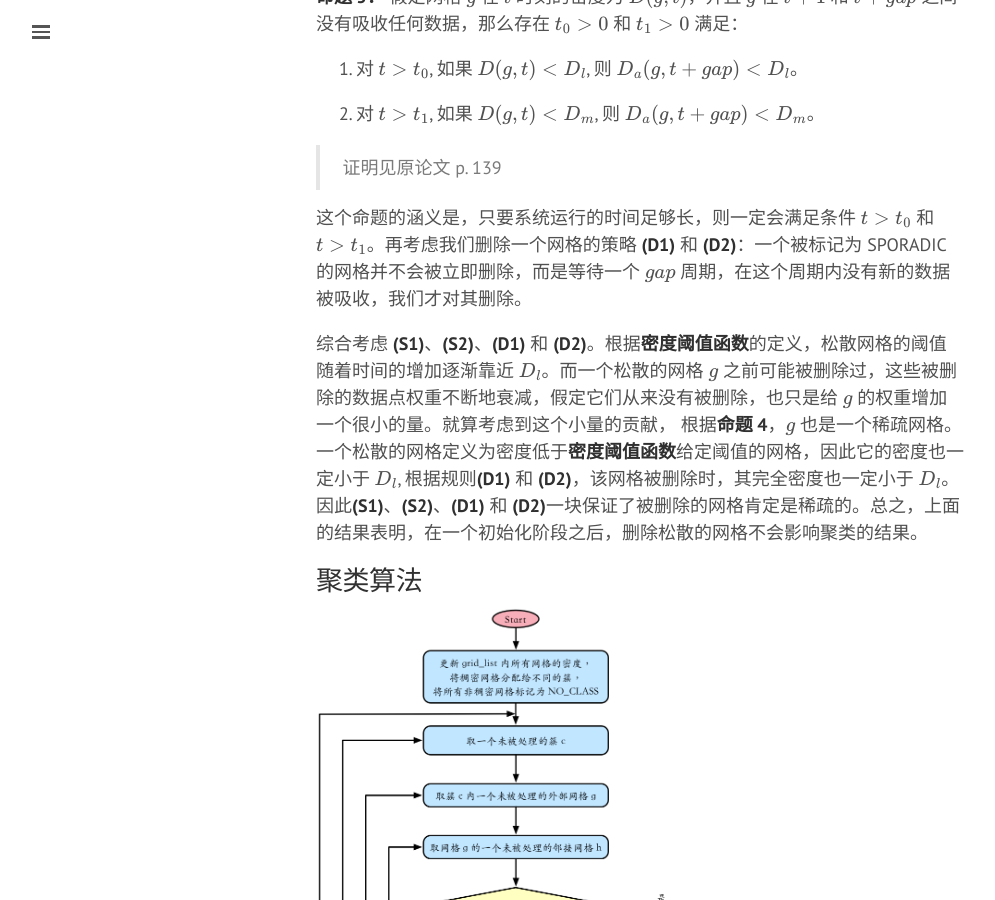
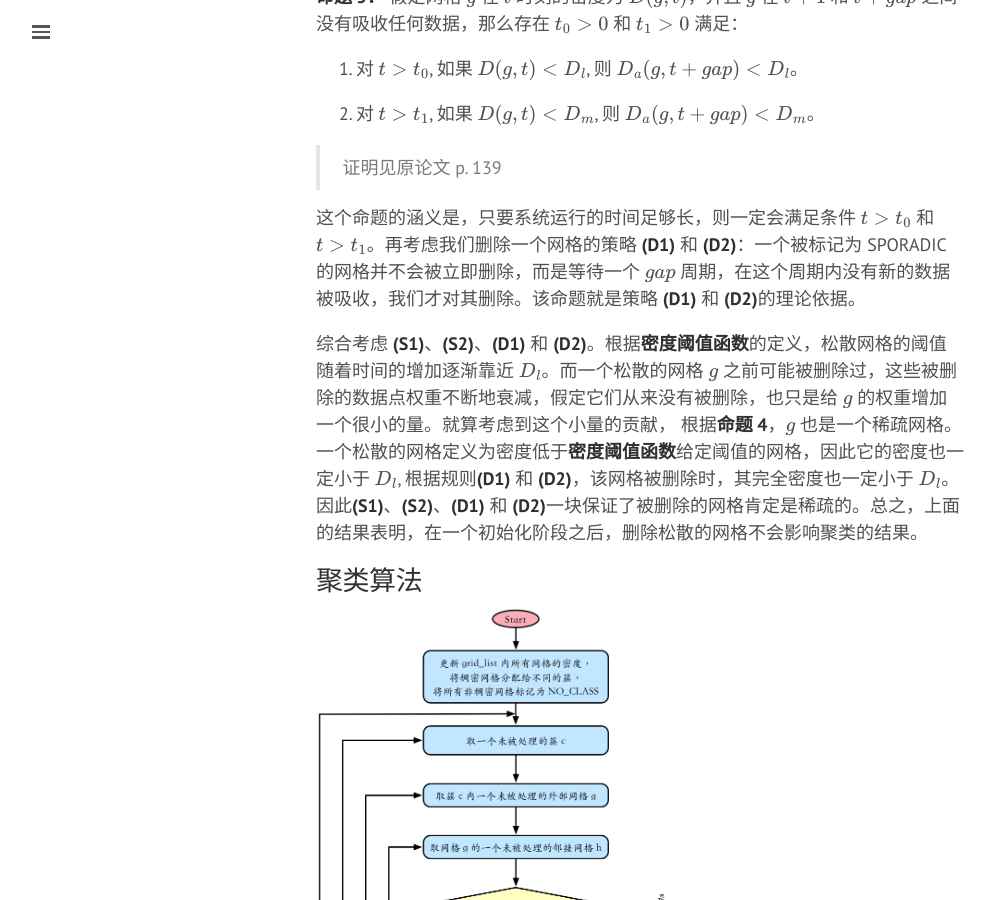
Before and after one commit to htaoyu1/htaoyu1.github.io, a Jekyll site: the page built from _posts/2018-01-17-Streaming-Data-Analysis-3.md, in a window 1280 px wide and 900 px high, scrolled down 8477 px. Shown: the whole window, without its empty margins (0-995 px from the left). Built offline with Jekyll 4.4.1, drawn with Linux system fonts in a browser that asks for light colours; some web fonts are replaced; formulas are drawn with MathJax 3.

Commit message:
typo fixed

```diff
--- a/_posts/2018-01-17-Streaming-Data-Analysis-3.md
+++ b/_posts/2018-01-17-Streaming-Data-Analysis-3.md
@@ -250,7 +250,7 @@ $$
 > 证明见原论文 p. 139
 
 
-这个命题的涵义是，只要系统运行的时间足够长，则一定会满足条件 $t >t_0$ 和 $t > t_1$。再考虑我们删除一个网格的策略 **(D1)** 和 **(D2)**：一个被标记为 SPORADIC 的网格并不会被立即删除，而是等待一个 $gap$ 周期，在这个周期内没有新的数据被吸收，我们才对其删除。
+这个命题的涵义是，只要系统运行的时间足够长，则一定会满足条件 $t >t_0$ 和 $t > t_1$。再考虑我们删除一个网格的策略 **(D1)** 和 **(D2)**：一个被标记为 SPORADIC 的网格并不会被立即删除，而是等待一个 $gap$ 周期，在这个周期内没有新的数据被吸收，我们才对其删除。该命题就是策略 **(D1)** 和 **(D2)**的理论依据。
 
 综合考虑 **(S1)**、**(S2)**、**(D1)** 和 **(D2)**。根据**密度阈值函数**的定义，松散网格的阈值随着时间的增加逐渐靠近 $D_l$。而一个松散的网格 $g$ 之前可能被删除过，这些被删除的数据点权重不断地衰减，假定它们从来没有被删除，也只是给 $g$ 的权重增加一个很小的量。就算考虑到这个小量的贡献， 根据**命题 4**，$g$ 也是一个稀疏网格。一个松散的网格定义为密度低于**密度阈值函数**给定阈值的网格，因此它的密度也一定小于 $D_l$, 根据规则**(D1)** 和 **(D2)**，该网格被删除时，其完全密度也一定小于 $D_l$。因此**(S1)**、**(S2)**、**(D1)** 和 **(D2)**一块保证了被删除的网格肯定是稀疏的。总之，上面的结果表明，在一个初始化阶段之后，删除松散的网格不会影响聚类的结果。
 
```
